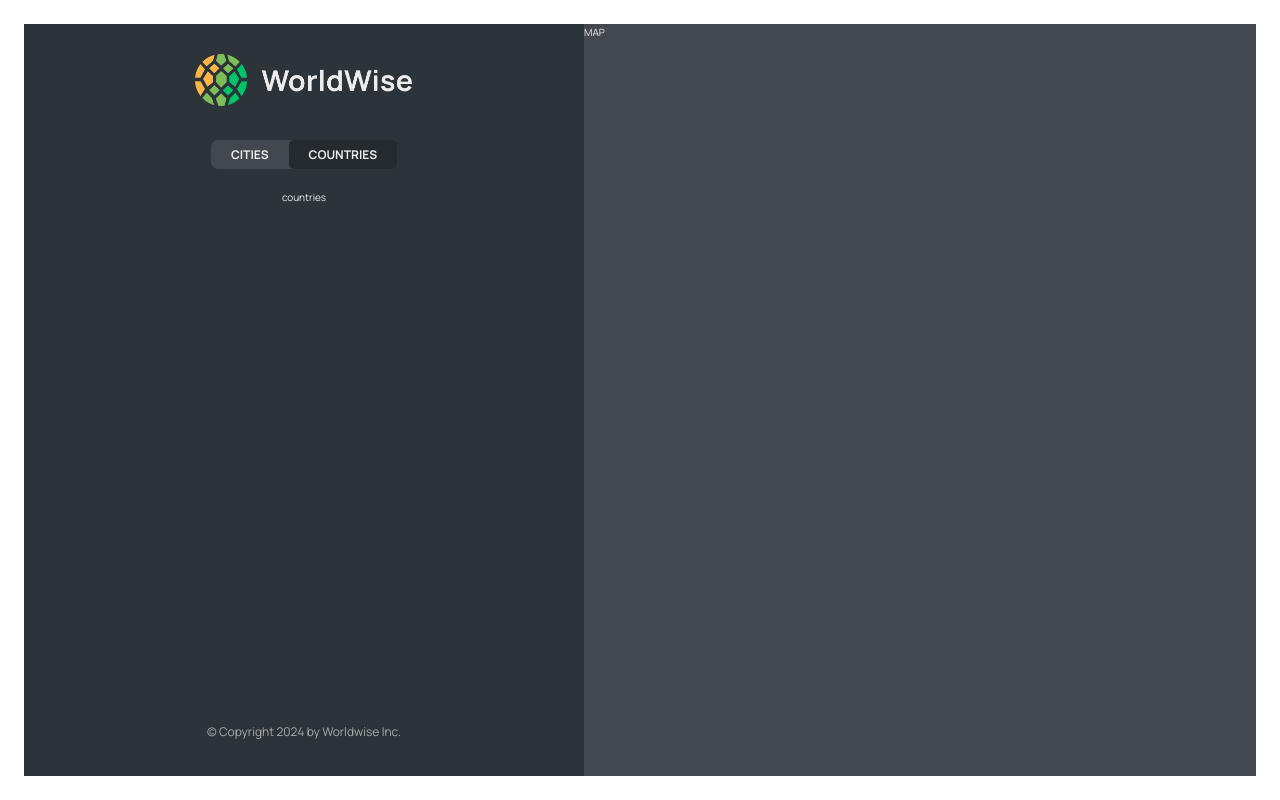
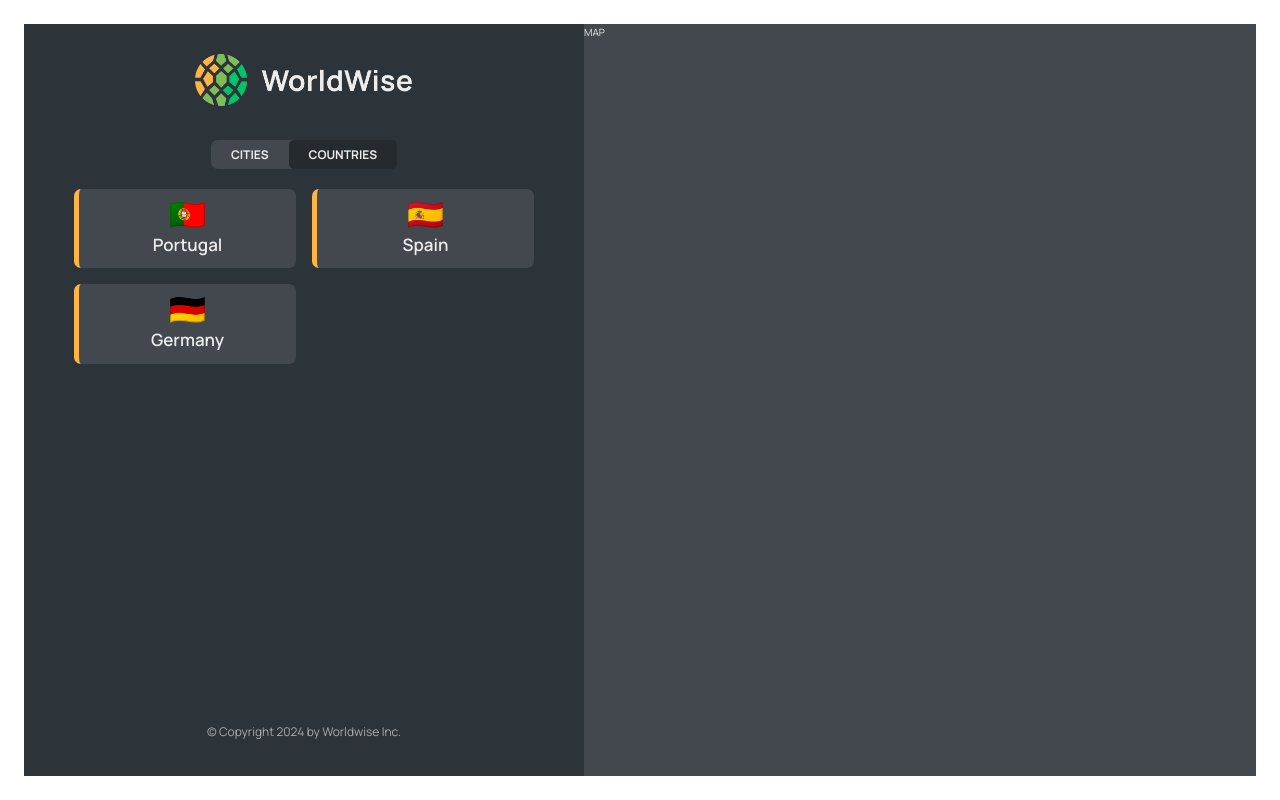
Before and after one commit to vendyggod/worldwise, a React (Vite) app: page /app/countries in a window 1280 px wide. Built offline with nearby package versions, Linux system fonts and the light colour scheme; data requests are answered from the project's data file.

Commit message:
CountryList and City route. useParams and working with url state

```diff
--- a/src/App.jsx
+++ b/src/App.jsx
@@ -7,6 +7,8 @@
 import AppLayout from './pages/AppLayout/AppLayout';
 import PageNotFound from './pages/PageNotFound/PageNotFound';
 import CityList from './components/CityList/CityList';
+import CountryList from './components/CountryList/CountryList';
+import City from './components/City/City';
 
 const BASE_URL = 'http://localhost:9000';
 
@@ -47,7 +49,11 @@
             path="cities"
             element={<CityList cities={cities} isLoading={isLoading} />}
           />
-          <Route path="countries" element={<p>countries</p>} />
+          <Route path="cities/:id" element={<City />} />
+          <Route
+            path="countries"
+            element={<CountryList cities={cities} isLoading={isLoading} />}
+          />
           <Route path="form" element={<p>form</p>} />
         </Route>
         <Route path="*" element={<PageNotFound />} />
--- a/src/components/City/City.jsx
+++ b/src/components/City/City.jsx
@@ -1,28 +1,30 @@
-import styles from "./City.module.css";
+import { useParams } from 'react-router-dom';
+import styles from './City.module.css';
 
 const formatDate = (date) =>
-  new Intl.DateTimeFormat("en", {
-    day: "numeric",
-    month: "long",
-    year: "numeric",
-    weekday: "long",
+  new Intl.DateTimeFormat('en', {
+    day: 'numeric',
+    month: 'long',
+    year: 'numeric',
+    weekday: 'long',
   }).format(new Date(date));
 
 function City() {
   // TEMP DATA
   const currentCity = {
-    cityName: "Lisbon",
-    emoji: "🇵🇹",
-    date: "2027-10-31T15:59:59.138Z",
-    notes: "My favorite city so far!",
+    cityName: 'Lisbon',
+    emoji: '🇵🇹',
+    date: '2027-10-31T15:59:59.138Z',
+    notes: 'My favorite city so far!',
   };
 
   const { cityName, emoji, date, notes } = currentCity;
+  const { id } = useParams();
 
   return (
     <div className={styles.city}>
       <div className={styles.row}>
-        <h6>City name</h6>
+        <h6>City name of {id}</h6>
         <h3>
           <span>{emoji}</span> {cityName}
         </h3>
@@ -51,9 +53,7 @@
         </a>
       </div>
 
-      <div>
-        <ButtonBack />
-      </div>
+      <div>{/* <ButtonBack /> */}</div>
     </div>
   );
 }
--- a/src/components/City/City.module.css
+++ b/src/components/City/City.module.css
@@ -9,6 +9,10 @@
   display: flex;
   flex-direction: column;
   gap: 2rem;
+}
+
+.city::-webkit-scrollbar {
+  width: 0;
 }
 
 .row {
--- a/src/components/CityItem/CityItem.jsx
+++ b/src/components/CityItem/CityItem.jsx
@@ -1,5 +1,6 @@
 import PropTypes from 'prop-types';
 import styles from './CityItem.module.css';
+import { Link } from 'react-router-dom';
 
 const formatDate = (date) =>
   new Intl.DateTimeFormat('en', {
@@ -14,14 +15,16 @@
 };
 
 function CityItem({ city }) {
-  const { cityName, emoji, date } = city;
+  const { cityName, emoji, date, id } = city;
 
   return (
-    <li className={styles.cityItem}>
-      <span className={styles.emoji}>{emoji}</span>
-      <h3 className={styles.name}>{cityName}</h3>
-      <time className={styles.date}>{formatDate(date)}</time>
-      <button className={styles.deleteBtn}>&times;</button>
+    <li>
+      <Link className={styles.cityItem} to={`${id}`}>
+        <span className={styles.emoji}>{emoji}</span>
+        <h3 className={styles.name}>{cityName}</h3>
+        <time className={styles.date}>{formatDate(date)}</time>
+        <button className={styles.deleteBtn}>&times;</button>
+      </Link>
     </li>
   );
 }
--- /dev/null
+++ b/src/components/CountryList/CountryList.jsx
@@ -0,0 +1,33 @@
+import PropTypes from 'prop-types';
+import CountryItem from '../CountryItem/CountryItem';
+import styles from './CountryList.module.css';
+import Spinner from '../Spinner/Spinner';
+import Message from '../Message/Message';
+
+CountryList.propTypes = {
+  cities: PropTypes.array,
+  isLoading: PropTypes.bool,
+};
+
+function CountryList({ cities, isLoading }) {
+  if (isLoading) return <Spinner />;
+
+  const countries = cities.reduce((arr, city) => {
+    if (!arr.map((el) => el.country).includes(city.country))
+      return [...arr, { country: city.country, emoji: city.emoji }];
+    else return arr;
+  }, []);
+
+  if (!countries.length)
+    return <Message message="There are no countries you have been to :(" />;
+
+  return (
+    <ul className={styles.countryList}>
+      {countries.map((country, index) => (
+        <CountryItem key={index} country={country} />
+      ))}
+    </ul>
+  );
+}
+
+export default CountryList;
--- a/src/components/CountryList/CountryList.module.css
+++ b/src/components/CountryList/CountryList.module.css
@@ -2,7 +2,6 @@
   width: 100%;
   height: 65vh;
   list-style: none;
-  overflow-y: scroll;
   overflow-x: hidden;
 
   display: grid;
@@ -10,3 +9,7 @@
   align-content: start;
   gap: 1.6rem;
 }
+
+.countryList::-webkit-scrollbar {
+  width: 0;
+}
```
Also changed, not shown: src/components/CountryItem/CountryItem.jsx (+6 -1 lines).
